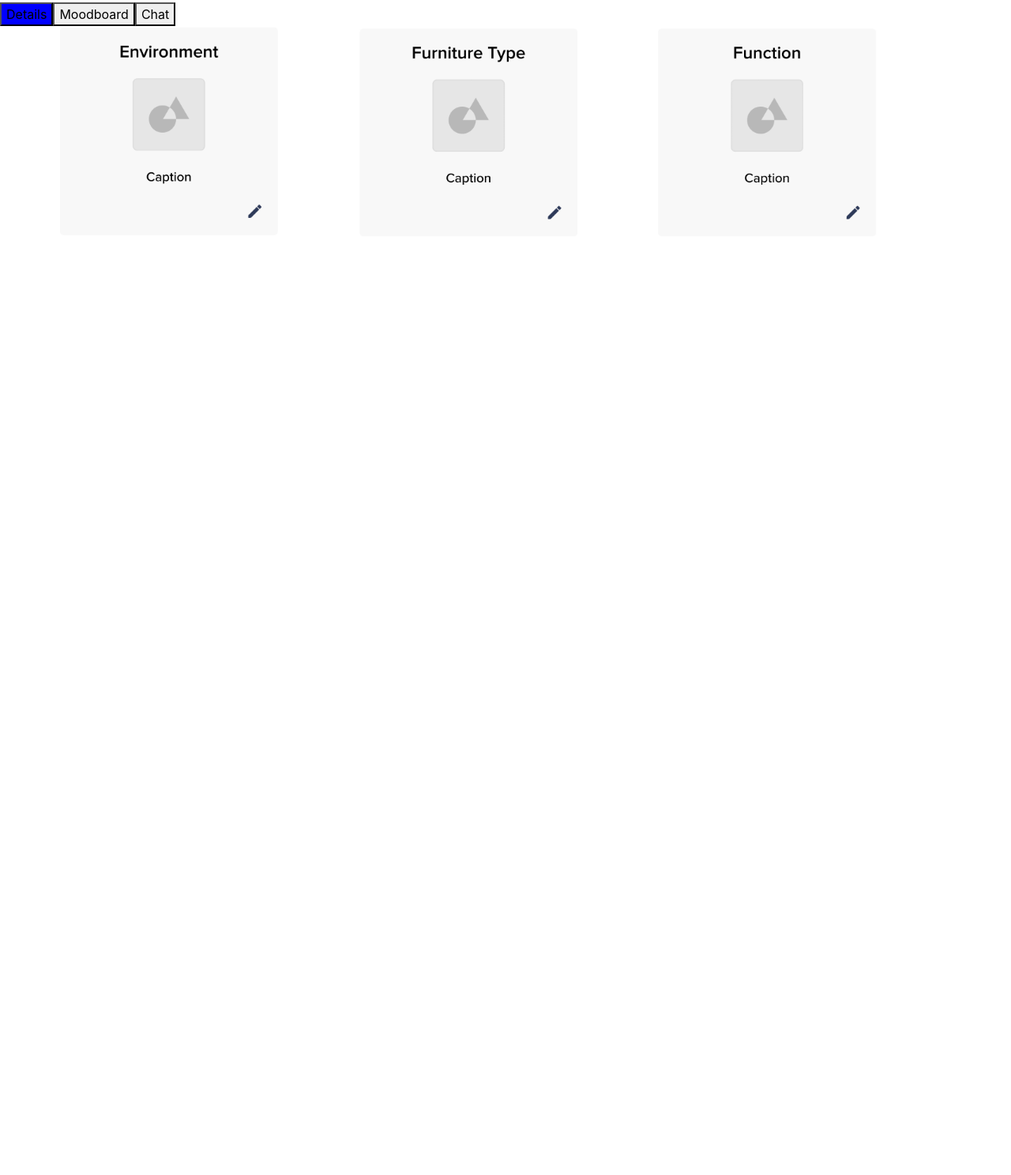
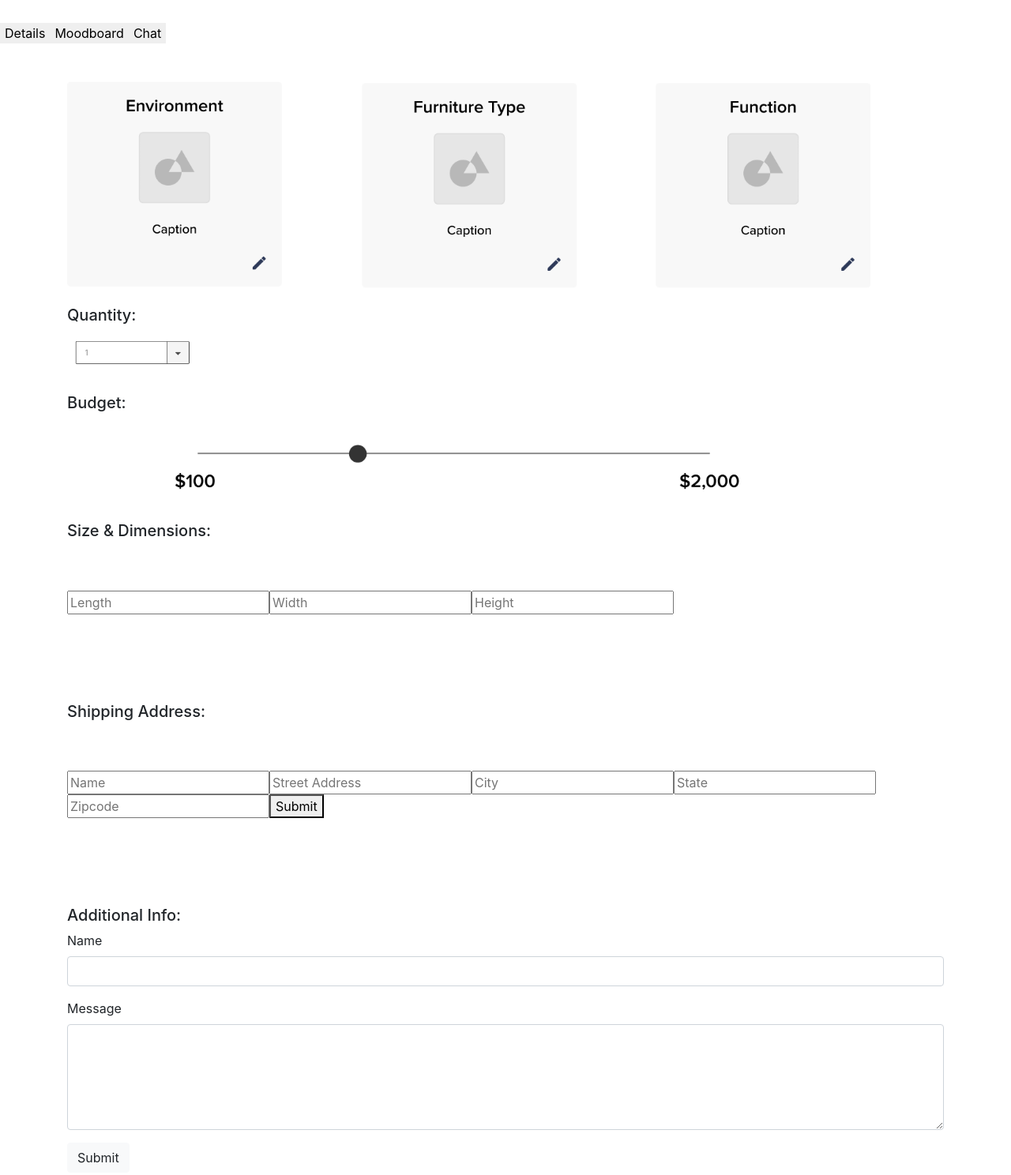
Before and after one commit to YunaHan53/naya-collaboration-client, a React app: page / in a window 1280 px wide. Shown: the part 282-1770 px from the top of the page at 79% size. Before the commit the page ends 800 px from the top, so only its background shows below. Built offline with nearby package versions, Linux system fonts and the light colour scheme.

Commit message:
Completed Details page with implemented features
Added images for dropdown, slider & deposit sections
Added functional features for dimensions, address & additional info

```diff
--- a/package.json
+++ b/package.json
@@ -17,6 +17,7 @@
     "react": "^16.4.2",
     "react-bootstrap": "^1.0.0-beta.5",
     "react-dom": "^16.4.2",
+    "react-dropdown": "^1.9.0",
     "react-router-dom": "^4.3.1",
     "resolve": "1.6.0",
     "url-loader": "0.6.2"
--- /dev/null
+++ b/src/components/AdditionalInfo/AdditionalInfo.js
@@ -0,0 +1,46 @@
+import React from 'react'
+
+class AdditionalInfo extends React.Component {
+  constructor (props) {
+    super(props)
+    this.state = {
+      name: '',
+      message: ''
+    }
+  }
+
+  render () {
+    return (
+      <div className="Info">
+        <form id="contact-form" onSubmit={this.handleSubmit.bind(this)} method="POST">
+          <div className="form-group">
+            <label htmlFor="name">Name</label>
+            <input type="text" className="form-control" value={this.state.name} onChange={this.onNameChange.bind(this)} />
+          </div>
+          <div className="form-group">
+            <label htmlFor="message">Message</label>
+            <textarea className="form-control" rows="5" value={this.state.message} onChange={this.onMessageChange.bind(this)} />
+          </div>
+          <button type="submit" className="btn btn-light">Submit</button>
+        </form>
+      </div>
+    )
+  }
+
+  onNameChange (event) {
+    this.setState({ name: event.target.value })
+  }
+
+  onEmailChange (event) {
+    this.setState({ email: event.target.value })
+  }
+
+  onMessageChange (event) {
+    this.setState({ message: event.target.value })
+  }
+
+  handleSubmit (event) {
+  }
+}
+
+export default AdditionalInfo
--- /dev/null
+++ b/src/components/Address/Address.js
@@ -0,0 +1,94 @@
+import React from 'react'
+
+class Address extends React.Component {
+  constructor (props) {
+    super(props)
+    this.state = this.initialState()
+    this.handlePlaceSelect = this.handlePlaceSelect.bind(this)
+    this.handleChange = this.handleChange.bind(this)
+    this.handleSubmit = this.handleSubmit.bind(this)
+    this.autocomplete = null
+  }
+
+  // componentDidMount () {
+  //   this.autocomplete = new google.maps.places.Autocomplete(document.getElementById('autocomplete'), {})
+  //
+  //   this.autocomplete.addListener('place_changed', this.handlePlaceSelect)
+  // }
+
+  initialState () {
+    return {
+      name: '',
+      street_address: '',
+      city: '',
+      state: '',
+      zip_code: '',
+      googleMapLink: ''
+    }
+  }
+
+  handleChange (event) {
+    this.setState({ [event.target.name]: event.target.value })
+  }
+
+  handleSubmit (event) {
+    event.preventDefault()
+    // this.props.dispatch(addAddress(this.state))
+    this.clearForm()
+  }
+
+  handlePlaceSelect () {
+    const addressObject = this.autocomplete.getPlace()
+    const address = addressObject.address_components
+    this.setState({
+      name: addressObject.name,
+      street_address: `${address[0].long_name} ${address[1].long_name}`,
+      city: address[4].long_name,
+      state: address[6].short_name,
+      zip_code: address[8].short_name,
+      googleMapLink: addressObject.url
+    })
+  }
+
+  render () {
+    return (
+      <div className="address-input">
+        <form onSubmit={this.handleSubmit}>
+          <input
+            name={'name'}
+            value={this.state.name}
+            placeholder={'Name'}
+            onChange={this.handleChange}
+          />
+          <input
+            name={'street_address'}
+            value={this.state.street_address}
+            placeholder={'Street Address'}
+            onChange={this.handleChange}
+          />
+          <input
+            name={'city'}
+            value={this.state.city}
+            placeholder={'City'}
+            onChange={this.handleChange}
+          />
+          <input
+            name={'state'}
+            value={this.state.state}
+            placeholder={'State'}
+            onChange={this.handleChange}
+          />
+          <input
+            name={'zip_code'}
+            value={this.state.zip_code}
+            placeholder={'Zipcode'}
+            onChange={this.handleChange}
+          />
+          <button onSubmit={this.handleSubmit}>Submit</button>
+        </form>
+      </div>
+    )
+  }
+}
+
+export default Address
--- a/src/components/App/App.js
+++ b/src/components/App/App.js
@@ -24,13 +24,13 @@ const TabSelector = ({ selectedTab, onSetTab }) => {
 
   const getStyle = (tab) => {
     if (tab === selectedTab) {
-      return { background: 'blue' }
+      return { border: 'black' }
     }
   }
   return (
-    <div>
+    <div className="mx-auto">
       {availableTabs.map((tab) =>
-        <button style={getStyle(tab)} key={tab} id={tab} onClick={selectNewTab}>
+        <button className="border-0 rbga-white-strong" style={getStyle(tab)} key={tab} id={tab} onClick={selectNewTab}>
           {tab}
         </button>
       )}
--- a/src/components/Details/Details.js
+++ b/src/components/Details/Details.js
@@ -1,7 +1,13 @@
 import React from 'react'
+import Address from '../Address/Address.js'
+import DimensionsInput from '../DimensionsInput/DimensionsInput.js'
+import AdditionalInfo from '../AdditionalInfo/AdditionalInfo.js'
 import EnvironmentImage from './environment.png'
 import FurnitureTypeImage from './furniture-type.png'
 import FurnitureFunctionImage from './furniture-function.png'
+import DropdownImage from './dropdown.png'
+import SliderImage from './slider.png'
+import DepositImage from './deposit.png'
 
 const EditableImageCard = ({ imagePath, key }) => {
   return (
@@ -11,22 +17,77 @@ const EditableImageCard = ({ imagePath, key }) => {
   )
 }
 
-// const Quantity = () => {
-//   return (
-//
-//   )
-// }
+const Quantity = () => {
+  return (
+    <div>
+      <h5>Quantity:</h5>
+      <img className="dropdown-image" src={DropdownImage} alt="Dropdown" />
+    </div>
+  )
+}
+
+const Budget = () => {
+  return (
+    <div>
+      <h5>Budget:</h5>
+      <img className="slider-image" src={SliderImage} alt="Slider" />
+    </div>
+  )
+}
+
+const Dimensions = () => {
+  return (
+    <div>
+      <h5>Size & Dimensions:</h5>
+      <DimensionsInput />
+    </div>
+  )
+}
+
+const Shipping = () => {
+  return (
+    <div>
+      <h5>Shipping Address:</h5>
+      <Address />
+    </div>
+  )
+}
+
+const Info = () => {
+  return (
+    <div>
+      <h5>Additional Info:</h5>
+      <AdditionalInfo />
+    </div>
+  )
+}
+
+const Deposit = () => {
+  return (
+    <div>
+      <img className="deposit-image" src={DepositImage} alt="Deposit" />
+    </div>
+  )
+}
 
 class Details extends React.Component {
   render () {
     const imageArr = [EnvironmentImage, FurnitureTypeImage, FurnitureFunctionImage]
 
     return (
-      <div className="image-container">
-        {imageArr.map((img, i) => {
-          return <EditableImageCard key={i} imagePath={img}/>
-        })
-        }
+      <div className="container">
+        <div className="image-container">
+          {imageArr.map((img, i) => {
+            return <EditableImageCard key={i} imagePath={img}/>
+          })
+          }
+        </div>
+        <Quantity />
+        <Budget />
+        <Dimensions />
+        <Shipping />
+        <Info />
+        <Deposit />
       </div>
     )
   }
--- /dev/null
+++ b/src/components/DimensionsInput/DimensionsInput.js
@@ -0,0 +1,58 @@
+import React from 'react'
+
+class DimensionsInput extends React.Component {
+  constructor (props) {
+    super(props)
+    this.state = this.initialState()
+    this.handleChange = this.handleChange.bind(this)
+    this.handleSubmit = this.handleSubmit.bind(this)
+    this.autocomplete = null
+  }
+
+  initialState () {
+    return {
+      length: '',
+      width: '',
+      height: ''
+    }
+  }
+
+  handleChange (event) {
+    this.setState({ [event.target.name]: event.target.value })
+  }
+
+  handleSubmit (event) {
+    event.preventDefault()
+    // this.props.dispatch(addAddress(this.state))
+    this.clearForm()
+  }
+
+  render () {
+    return (
+      <div className="address-input">
+        <form onSubmit={this.handleSubmit}>
+          <input
+            name={'length'}
+            value={this.state.length}
+            placeholder={'Length'}
+            onChange={this.handleChange}
+          />
+          <input
+            name={'width'}
+            value={this.state.width}
+            placeholder={'Width'}
+            onChange={this.handleChange}
+          />
+          <input
+            name={'height'}
+            value={this.state.height}
+            placeholder={'Height'}
+            onChange={this.handleChange}
+          />
+        </form>
+      </div>
+    )
+  }
+}
+
+export default DimensionsInput
--- a/src/components/Header/Header.js
+++ b/src/components/Header/Header.js
@@ -24,7 +24,7 @@ const unauthenticatedOptions = (
 
 const Header = ({ user }) => (
   <Navbar bg="light" variant="light" expand="md">
-    <Navbar.Brand href="#">Naya</Navbar.Brand>
+    <Navbar.Brand href="#">naya</Navbar.Brand>
     <Navbar.Toggle aria-controls="basic-navbar-nav" />
     <Navbar.Collapse id="basic-navbar-nav">
       <Nav className="ml-auto">
--- a/src/index.scss
+++ b/src/index.scss
@@ -1,4 +1,9 @@
 @import '~bootstrap/scss/bootstrap';
+
+// App component
+.button-tabs {
+  display: inline-flex;
+}
 
 // Title Component
 .title {
@@ -13,7 +18,14 @@
 }
 
 // Details component
+.container {
+  padding-top: 2%;
+  margin: 0 auto;
+}
+
 .image-container {
+  padding-top: 2%;
+  padding-bottom: 2%;
   display: flex;
   justify-content: center;
 }
@@ -23,3 +35,30 @@
   width: 75%;
   align-items: center;
 }
+
+.dropdown-image {
+  width: 15%;
+  padding-bottom: 2%;
+}
+
+.slider-image {
+  width: 85%;
+  padding-bottom: 2%;
+}
+
+.dimensions-image {
+  width: 55%;
+  padding-top: 2%;
+  padding-bottom: 7%;
+}
+
+.deposit-image {
+  width: 95%;
+  padding-top: 10%;
+}
+
+// Address component
+.address-input {
+  padding-top: 5%;
+  padding-bottom: 10%;
+}
```
Also changed, not shown: src/components/Details/deposit.png (added), src/components/Details/dimensions.png (added), src/components/Details/dropdown.png (added), src/components/Details/slider.png (added), 1 other file.
